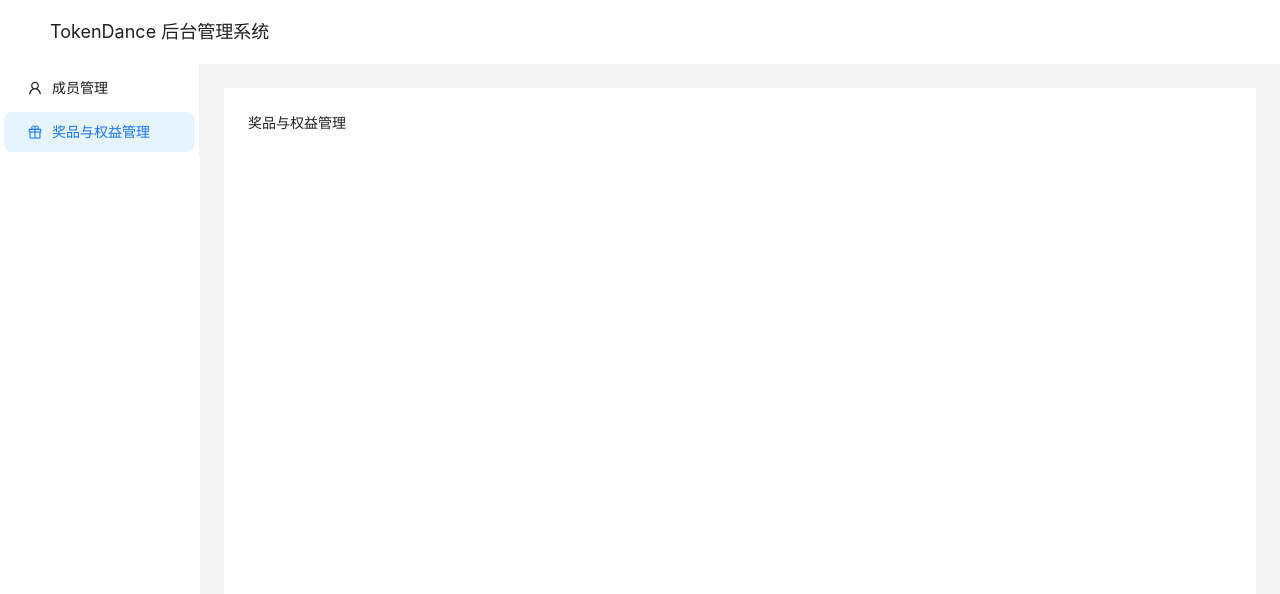
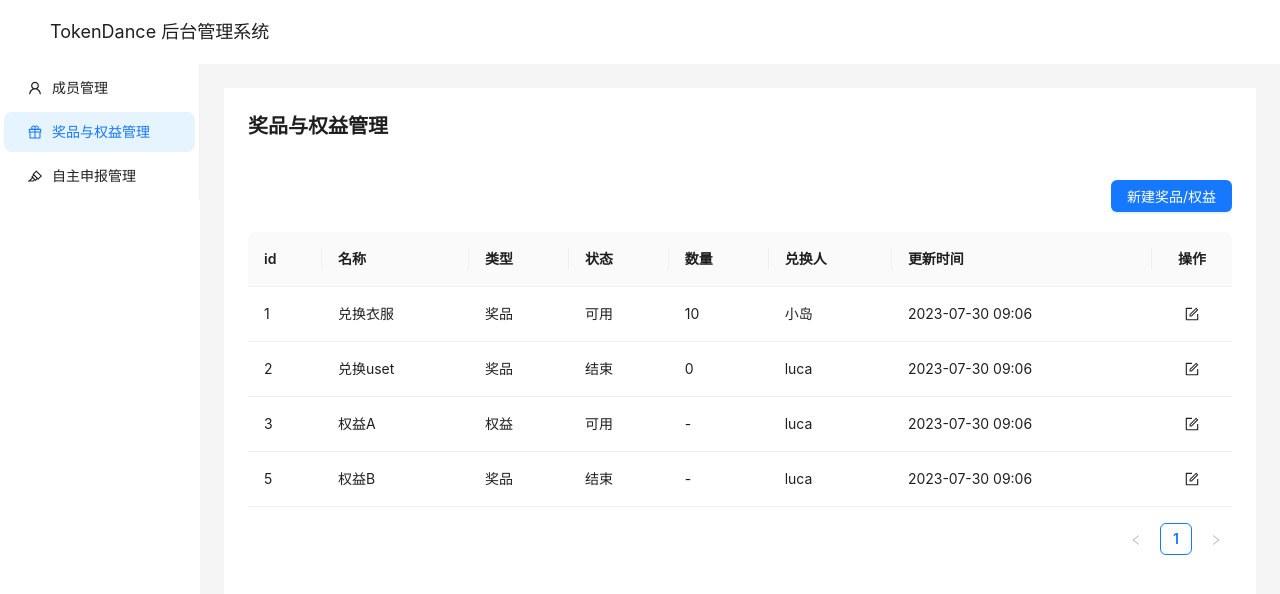
Before and after one commit to TD-moin-management-tools/td-coin-admin, a Next.js app: page /gift in a window 1280 px wide. Shown: the top 594 px of the page. Built offline with nearby package versions, Linux system fonts and the light colour scheme.

Commit message:
feat: 奖品管理页开发一半

```diff
--- a/app/components/menu/index.tsx
+++ b/app/components/menu/index.tsx
@@ -1,5 +1,5 @@
 'use client';
-import { GiftOutlined, UserOutlined } from '@ant-design/icons';
+import { GiftOutlined, UserOutlined, HighlightOutlined } from '@ant-design/icons';
 import type { MenuProps } from 'antd';
 import { MenuInfo } from 'rc-menu/lib/interface';
 import { Menu } from 'antd';
@@ -18,6 +18,11 @@ const items: MenuItem[] = [
         icon: <GiftOutlined />,
         key: 'gift',
         label: '奖品与权益管理',
+    },
+    {
+        icon: <HighlightOutlined />,
+        key: 'declare',
+        label: '自主申报管理',
     },
 ];
 
--- /dev/null
+++ b/app/declare/page.tsx
@@ -0,0 +1,5 @@
+const Declare = () => {
+    return <div>自主申报</div>;
+};
+
+export default Declare;
--- /dev/null
+++ b/app/gift/config.tsx
@@ -0,0 +1,91 @@
+import { FormOutlined } from '@ant-design/icons';
+import type { ColumnsType } from 'antd/es/table';
+import dayjs from 'dayjs';
+
+export interface IDataType {
+    key: string;
+    id: string;
+    name: string;
+    type: keyof typeof GIFT_TYPE;
+    status: keyof typeof GIFT_STATUS;
+    count?: number;
+    exchange_office: string;
+    update_stamp: number;
+}
+
+type TActionFunc = (record: IDataType) => void;
+
+const GIFT_TYPE = {
+    1: '权益',
+    2: '奖品',
+};
+
+const GIFT_STATUS = {
+    1: '可用',
+    2: '结束',
+};
+
+export const getColumns = (actionFunc: TActionFunc): ColumnsType<IDataType> => {
+    return [
+        {
+            title: 'id',
+            dataIndex: 'id',
+            key: 'id',
+        },
+        {
+            title: '名称',
+            dataIndex: 'name',
+            key: 'name',
+        },
+        {
+            title: '类型',
+            dataIndex: 'type',
+            key: 'type',
+            render: (text: keyof typeof GIFT_TYPE) => `${GIFT_TYPE[text]}`,
+        },
+        {
+            title: '状态',
+            dataIndex: 'status',
+            key: 'status',
+            render: (text: keyof typeof GIFT_STATUS) => `${GIFT_STATUS[text]}`,
+        },
+        {
+            title: '数量',
+            dataIndex: 'count',
+            key: 'count',
+            render: text => {
+                if (typeof text === 'number') {
+                    return text;
+                }
+                return '-';
+            },
+        },
+        {
+            title: '兑换人',
+            dataIndex: 'exchange_office',
+            key: 'exchange_office',
+        },
+        {
+            title: '更新时间',
+            dataIndex: 'update_stamp',
+            key: 'update_stamp',
+            render: text => {
+                return dayjs(text).format('YYYY-MM-DD HH:mm');
+            },
+        },
+        {
+            title: '操作',
+            key: 'action',
+            align: 'center',
+            width: 80,
+            render: (_, record) => (
+                <div
+                    className='px-2 cursor-pointer hover:text-[#1677ff]'
+                    onClick={() => actionFunc(record)}
+                >
+                    <FormOutlined />
+                </div>
+            ),
+        },
+    ];
+};
--- /dev/null
+++ b/app/gift/mock.json
@@ -0,0 +1,40 @@
+[
+    {
+        "key": "1",
+        "id": "1",
+        "name": "兑换衣服",
+        "type": 2,
+        "status": 1,
+        "count": 10,
+        "exchange_office": "小岛",
+        "update_stamp": 1690707962380
+    },
+    {
+        "key": "2",
+        "id": "2",
+        "name": "兑换uset",
+        "type": 2,
+        "status": 2,
+        "count": 0,
+        "exchange_office": "luca",
+        "update_stamp": 1690707962380
+    },
+    {
+        "key": "3",
+        "id": "3",
+        "name": "权益A",
+        "type": 1,
+        "status": 1,
+        "exchange_office": "luca",
+        "update_stamp": 1690707962380
+    },
+    {
+        "key": "4",
+        "id": "5",
+        "name": "权益B",
+        "type": 2,
+        "status": 2,
+        "exchange_office": "luca",
+        "update_stamp": 1690707962380
+    }
+]
--- a/app/gift/page.tsx
+++ b/app/gift/page.tsx
@@ -1,5 +1,44 @@
+'use client';
+import { Table, message, Button } from 'antd';
+import { useEffect, useMemo, useState } from 'react';
+import { getColumns, IDataType } from './config';
+import mockdata from './mock.json';
+
 const Gift = () => {
-    return <div>奖品与权益管理</div>;
+    const [messageApi, contextHolder] = message.useMessage();
+
+    const [data, setData] = useState<IDataType[]>([]);
+    // 要修改的的成员信息
+    const [selectedInfo, setSelectedInfo] = useState<IDataType>();
+
+    useEffect(() => {
+        setTimeout(() => {
+            setData(mockdata);
+        }, 0);
+    }, []);
+
+    const handleModify = (record: IDataType) => {
+        setSelectedInfo(record);
+    };
+
+    const handleCreate = () => {};
+
+    const columnsConfig = useMemo(() => {
+        return getColumns(handleModify);
+    }, []);
+
+    return (
+        <div>
+            {contextHolder}
+            <div className='text-xl font-bold mb-10'>奖品与权益管理</div>
+            <div className='text-right mb-5'>
+                <Button type='primary' onClick={handleCreate}>
+                    新建奖品/权益
+                </Button>
+            </div>
+            <Table columns={columnsConfig} dataSource={data} />
+        </div>
+    );
 };
 
 export default Gift;
--- a/app/layout.tsx
+++ b/app/layout.tsx
@@ -2,9 +2,10 @@
 import './globals.css';
 import './clear-antd.css';
 import { Inter } from 'next/font/google';
-import { Breadcrumb, Layout, theme } from 'antd';
+import { Layout, theme } from 'antd';
 import { usePathname } from 'next/navigation';
 import CustomMenu from './components/menu';
+import { useEffect } from 'react';
 
 const { Header, Content, Footer, Sider } = Layout;
 const inter = Inter({ subsets: ['latin'] });
--- a/app/login/page.tsx
+++ b/app/login/page.tsx
@@ -1,45 +1,68 @@
-"use client";
-import { Button, Input, Card } from "antd";
-import { useState } from "react";
+'use client';
+import { Button, Input, Card, message } from 'antd';
+import { useState } from 'react';
+import { useRouter } from 'next/navigation';
 
 const { Password } = Input;
 
 export default function Login() {
-  const [userName, setUserName] = useState("");
-  const [userPassword, setUserPassword] = useState("");
+    const [messageApi, contextHolder] = message.useMessage();
+    const router = useRouter();
 
+    const [userName, setUserName] = useState('');
+    const [userPassword, setUserPassword] = useState('');
+    const [loading, setLoading] = useState(false);
+
+    // todo 请求登录信息
     const handleLogin = () => {
-    // todo 请求登录信息
+        setLoading(true);
+
+        setTimeout(() => {
+            setLoading(false);
+            messageApi.open({
+                type: 'success',
+                content: '登录成功,即将跳转',
+            });
+
+            // TODO: 临时做法
+            sessionStorage.setItem('login', 'true');
+
+            setTimeout(() => {
+                router.replace('/user');
+            }, 1000);
+        }, 2000);
     };
 
     return (
-    <main className="flex flex-col items-center justify-center min-h-screen">
-      <Card className="w-[400px]">
-        <div className="text-4xl mb-10">登录</div>
+        <main className='flex flex-col items-center justify-center min-h-screen'>
+            {contextHolder}
+            <Card className='w-[400px]'>
+                <div className='text-4xl mb-10'>登录</div>
 
-        <div className="flex flex-col items-center">
+                <div className='flex flex-col items-center'>
                     <Input
-            className="mb-5"
-            size="large"
+                        className='mb-5'
+                        size='large'
                         value={userName}
-            onChange={(e) => {
+                        onChange={e => {
                             setUserName(e.target.value);
                         }}
-            placeholder="请输入用户名"
+                        placeholder='请输入用户名'
                     />
                     <Password
-            className="mb-5"
-            size="large"
+                        className='mb-5'
+                        size='large'
                         value={userPassword}
-            onChange={(e) => {
+                        onChange={e => {
                             setUserPassword(e.target.value);
                         }}
-            placeholder="请输入密码"
+                        placeholder='请输入密码'
                     />
                     <Button
-            className="mb-5 w-1/2"
-            type="primary"
-            size="large"
+                        className='mb-5 w-1/2'
+                        type='primary'
+                        size='large'
+                        loading={loading}
                         onClick={handleLogin}
                     >
                         登录
--- a/app/page.tsx
+++ b/app/page.tsx
@@ -1,7 +1,24 @@
+'use client';
+import { useEffect } from 'react';
+import { useRouter } from 'next/navigation';
+
 export default function Home() {
-  return (
-    <main className="flex min-h-screen flex-col items-center justify-between p-24">
-      登录信息校验中...
-    </main>
-  );
+    const router = useRouter();
+
+    // TODO: 初始化登录
+    useEffect(() => {
+        const res = sessionStorage.getItem('login');
+        setTimeout(() => {
+            if (res === 'true') {
+                router.replace('/user');
+            } else {
+                router.replace('/login');
+            }
+        }, 1000);
+    }, []);
+    return (
+        <main className='flex min-h-screen flex-col items-center justify-between p-24'>
+            登录信息校验中...
+        </main>
+    );
 }
--- a/app/user/components/modify-form.tsx
+++ b/app/user/components/modify-form.tsx
@@ -1,4 +1,4 @@
-import { Button, Checkbox, Form, Input } from 'antd';
+import { Button, Form, Input } from 'antd';
 import { useEffect, useState } from 'react';
 import { IDataType } from '../config';
 
--- a/package.json
+++ b/package.json
@@ -14,6 +14,7 @@
     "@types/react-dom": "18.2.7",
     "antd": "^5.7.3",
     "autoprefixer": "10.4.14",
+    "dayjs": "^1.11.9",
     "eslint": "8.46.0",
     "eslint-config-next": "13.4.12",
     "next": "13.4.12",
```
Also changed, not shown: 1 other file (tests, documents, lock files or other folders). Lines whose indentation alone changed are shown as unchanged.
